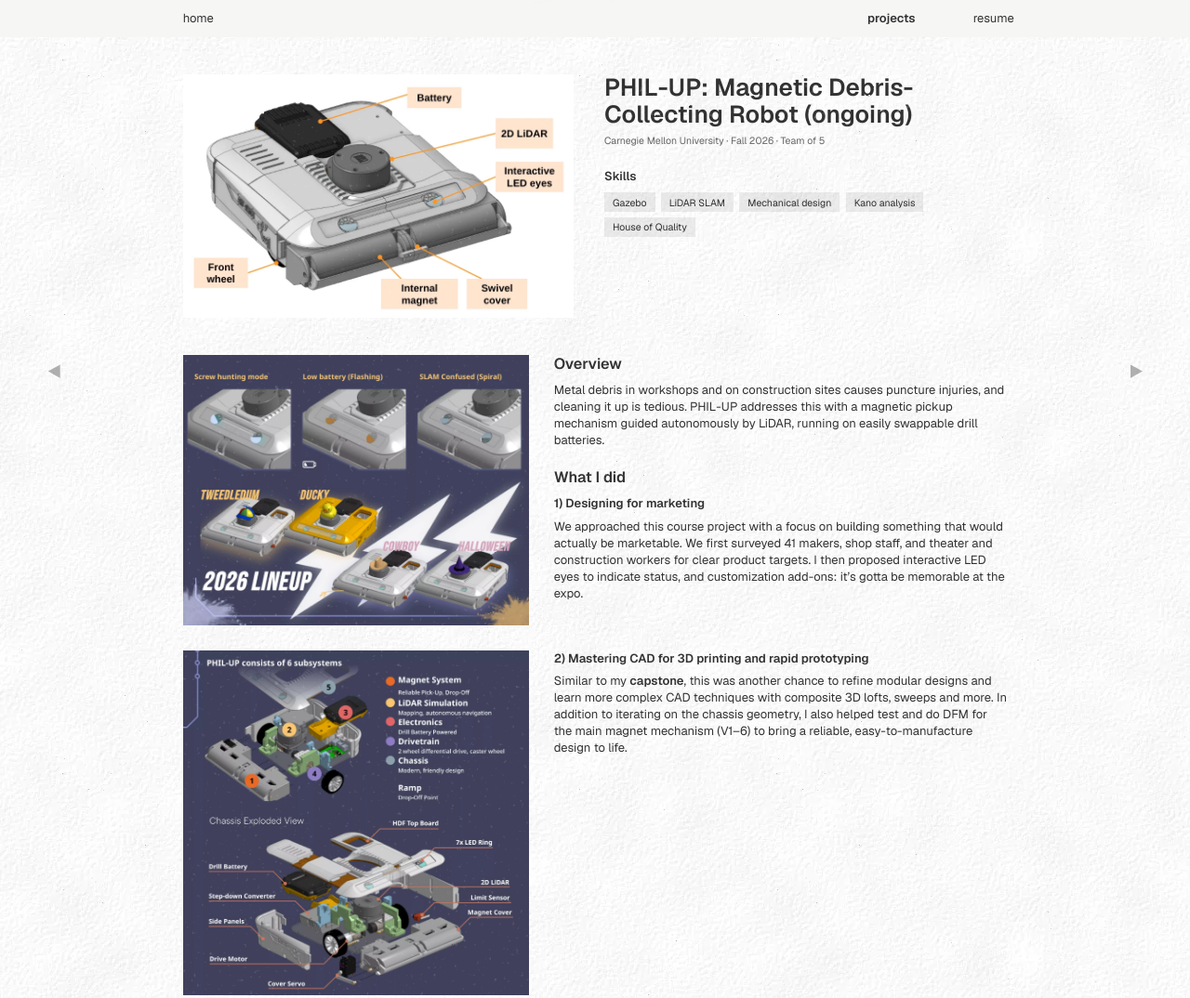
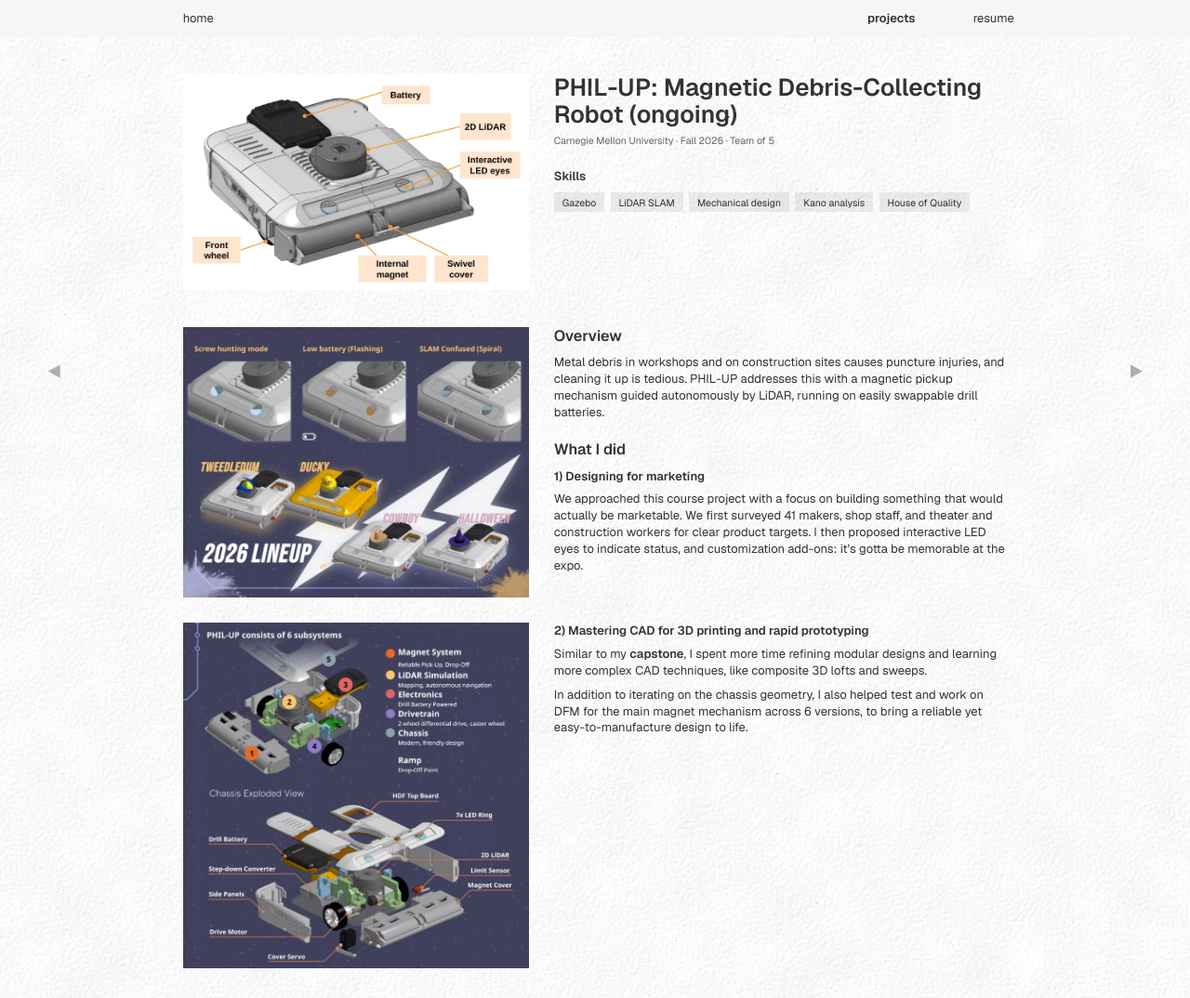
Before and after one commit to hirotakayin/hirotakayin.github.io, a plain HTML site: page projects/phil-up.html in a window 1280 px wide. Shown: the top 1074 px of the page at 93% size. Drawn offline with nearby package versions, Linux system fonts and the light colour scheme.

Commit message:
Phil-Up: hero matches side-picture width; section 2 text
Co-Authored-By: Claude Opus 5.5 <noreply@anthropic.com>

```diff
--- a/projects/phil-up.html
+++ b/projects/phil-up.html
@@ -34,14 +34,14 @@
   </header>
 
   <main class="layout wide stack">
-    <section class="row">
+    <section class="row hero-split">
       <div class="group"><figure><img class="ink" src="../images/philup-hero.webp" alt="PHIL-UP render with the battery, 2D LiDAR, LED eyes, internal magnet and swivel cover labelled"></figure></div>
       <div class="text print">
         <h1>PHIL-UP: Magnetic Debris-Collecting Robot (ongoing)</h1><p class="when">Carnegie Mellon University · Fall 2026 · Team of 5</p><p class="skills-title">Skills</p><div class="skills"><span>Gazebo</span><span>LiDAR SLAM</span><span>Mechanical design</span><span>Kano analysis</span><span>House of Quality</span></div>
       </div>
     </section>
     <section class="text print full">
-        <div class="split flip first"><figure class="split-pic"><img class="ink" src="../images/philup-eyes.webp" alt="PHIL-UP’s interactive LED eyes" loading="lazy"></figure><div><h2>Overview</h2><p>Metal debris in workshops and on construction sites causes puncture injuries, and cleaning it up is tedious. PHIL-UP addresses this with a magnetic pickup mechanism guided autonomously by LiDAR, running on easily swappable drill batteries.</p><h2>What I did</h2><h3>1) Designing for marketing</h3><p>We approached this course project with a focus on building something that would actually be marketable. We first surveyed 41 makers, shop staff, and theater and construction workers for clear product targets. I then proposed interactive LED eyes to indicate status, and customization add-ons: it’s gotta be memorable at the expo.</p></div></div><div class="split flip"><figure class="split-pic"><img class="ink" src="../images/philup-chassis.webp" alt="PHIL-UP chassis CAD" loading="lazy"></figure><div><h3>2) Mastering CAD for 3D printing and rapid prototyping</h3><p>Similar to my <a href="senior-capstone.html">capstone</a>, this was another chance to refine modular designs and learn more complex CAD techniques with composite 3D lofts, sweeps and more. In addition to iterating on the chassis geometry, I also helped test and do DFM for the main magnet mechanism (V1–6) to bring a reliable, easy-to-manufacture design to life.</p></div></div>
+        <div class="split flip first"><figure class="split-pic"><img class="ink" src="../images/philup-eyes.webp" alt="PHIL-UP’s interactive LED eyes" loading="lazy"></figure><div><h2>Overview</h2><p>Metal debris in workshops and on construction sites causes puncture injuries, and cleaning it up is tedious. PHIL-UP addresses this with a magnetic pickup mechanism guided autonomously by LiDAR, running on easily swappable drill batteries.</p><h2>What I did</h2><h3>1) Designing for marketing</h3><p>We approached this course project with a focus on building something that would actually be marketable. We first surveyed 41 makers, shop staff, and theater and construction workers for clear product targets. I then proposed interactive LED eyes to indicate status, and customization add-ons: it’s gotta be memorable at the expo.</p></div></div><div class="split flip"><figure class="split-pic"><img class="ink" src="../images/philup-chassis.webp" alt="PHIL-UP chassis CAD" loading="lazy"></figure><div><h3>2) Mastering CAD for 3D printing and rapid prototyping</h3><p>Similar to my <a href="senior-capstone.html">capstone</a>, I spent more time refining modular designs and learning more complex CAD techniques, like composite 3D lofts and sweeps.</p><p>In addition to iterating on the chassis geometry, I also helped test and work on DFM for the main magnet mechanism across 6 versions, to bring a reliable yet easy-to-manufacture design to life.</p></div></div>
     </section>
     <div class="text print pics-title"><h2>Gallery <span class="soon">(more coming soon)</span></h2></div>
     <section class="pics">
```
